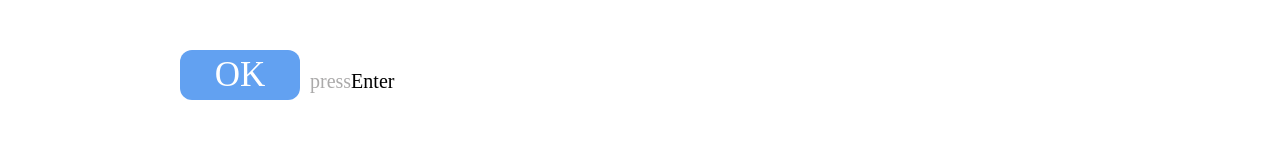
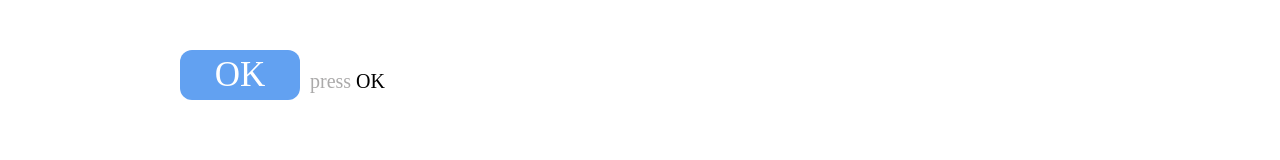
Before and after one commit to f-x-INTEGRAL/f-x-frontend, a Next.js app: page /form in a window 1280 px wide. Shown: the part 614-774 px from the top of the page. Built offline with nearby package versions, Linux system fonts and the light colour scheme; a web font is replaced by a local one.

Commit message:
fix(form): 혼동되는 UI 변경

```diff
--- a/src/components/Button/index.tsx
+++ b/src/components/Button/index.tsx
@@ -13,7 +13,7 @@ export const Button = ({ text, ...props }: ButtonProps) => {
       <S.Button {...props}>{text}</S.Button>
       <S.TextWrapper>
         <S.TextBox>press</S.TextBox>
-        <S.TextBox black>Enter</S.TextBox>
+        <S.TextBox black> OK</S.TextBox>
       </S.TextWrapper>
     </S.ButtonWrapper>
   );
```
